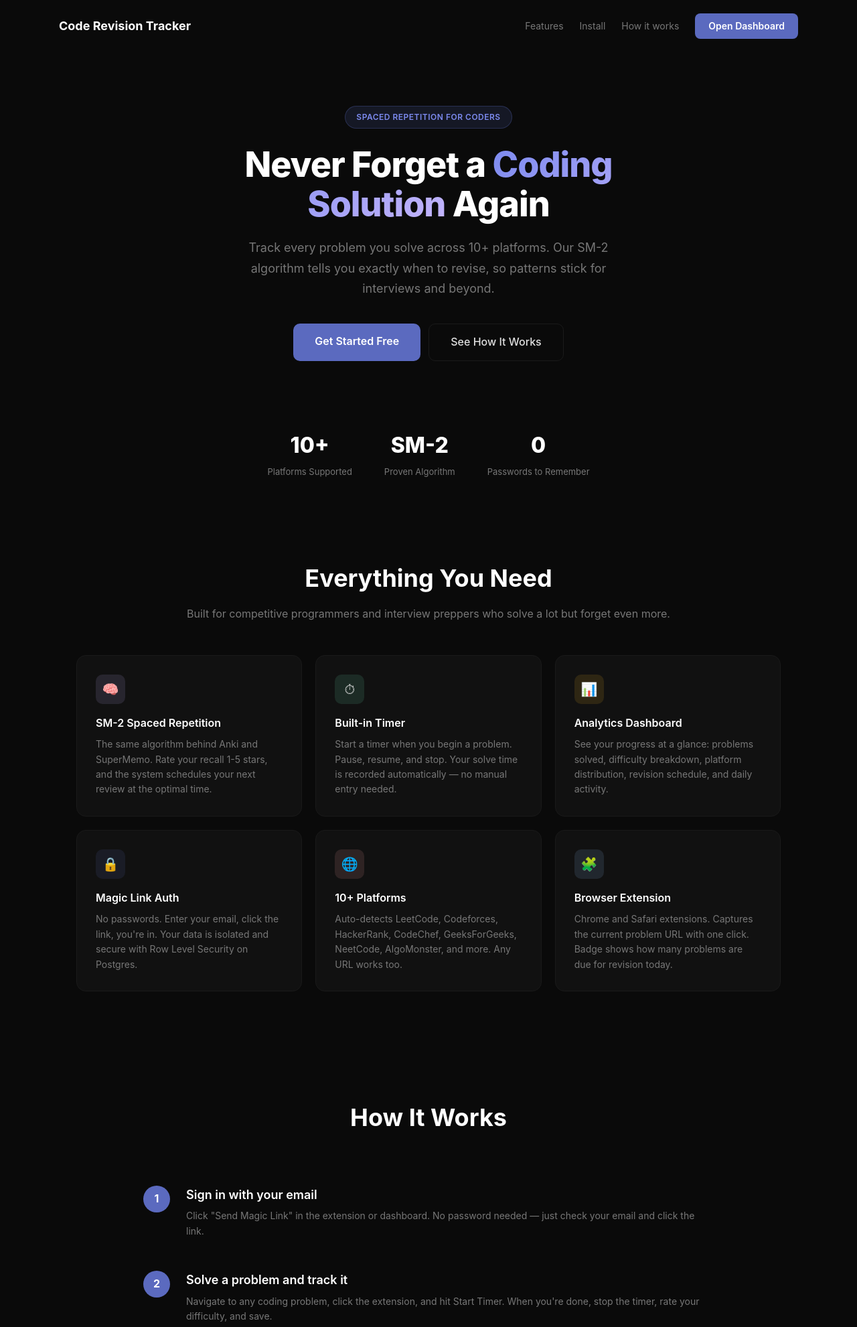
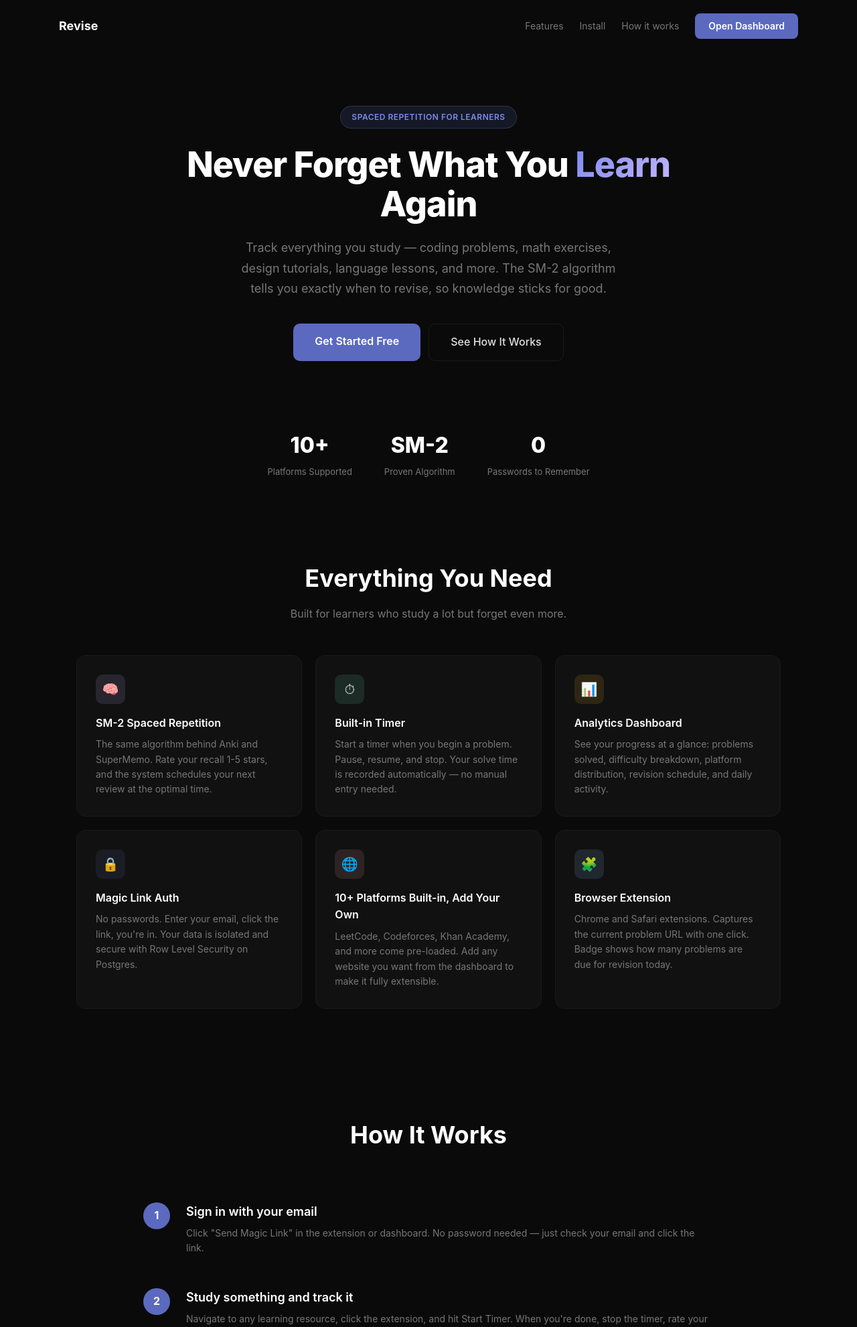
Before and after one commit to the-mrinal/code-revision-tracker, a FastAPI app: page / in a window 1280 px wide. Shown: the top 1981 px of the page at 67% size. Run offline with FastAPI, Linux system fonts and the light colour scheme.

Commit message:
Rebrand to Revise and add custom platform support
Rename all UI/copy from "Code Revision Tracker" to "Revise" with
domain-agnostic language. Add user_platforms table, CRUD API endpoints,
and a dashboard settings modal so users can define custom URL patterns
for auto-detecting any website.

Co-Authored-By: Claude Opus 4.6 <noreply@anthropic.com>

```diff
--- a/extension/popup.html
+++ b/extension/popup.html
@@ -7,7 +7,7 @@
 <body>
   <div class="header">
     <span class="logo">📝</span>
-    <h1>Code Revision Tracker</h1>
+    <h1>Revise</h1>
   </div>
 
   <div class="status" id="status">
@@ -85,7 +85,7 @@
 
     <div class="field">
       <label>Notes</label>
-      <textarea id="notes" placeholder="Key insights, patterns used..."></textarea>
+      <textarea id="notes" placeholder="Key insights, things to remember..."></textarea>
     </div>
 
     <button class="btn btn-primary" id="finishBtn" disabled>Save & Finish</button>
--- a/server/database.py
+++ b/server/database.py
@@ -1,4 +1,4 @@
-"""Supabase database queries for Code Revision Tracker."""
+"""Supabase database queries for Revise."""
 
 import os
 from datetime import date, datetime
@@ -194,6 +194,37 @@ def merge_duplicates(user_id: str):
             client.table("questions").delete().eq("id", other["id"]).execute()
 
 
+def get_user_platforms(user_id: str) -> list[dict]:
+    client = get_client()
+    result = (
+        client.table("user_platforms")
+        .select("id, user_id, name, url_pattern, created_at")
+        .eq("user_id", user_id)
+        .order("created_at", desc=False)
+        .execute()
+    )
+    return result.data
+
+
+def insert_user_platform(user_id: str, data: dict) -> dict:
+    client = get_client()
+    row = {"user_id": user_id, "name": data["name"], "url_pattern": data["url_pattern"]}
+    result = client.table("user_platforms").insert(row).execute()
+    return result.data[0]
+
+
+def delete_user_platform(user_id: str, platform_id: int) -> bool:
+    client = get_client()
+    result = (
+        client.table("user_platforms")
+        .delete()
+        .eq("user_id", user_id)
+        .eq("id", platform_id)
+        .execute()
+    )
+    return len(result.data) > 0
+
+
 def get_stats(user_id: str) -> dict:
     all_rows = get_all_questions(user_id)
     total = len(all_rows)
--- a/server/main.py
+++ b/server/main.py
@@ -1,4 +1,4 @@
-"""FastAPI server for Code Revision Tracker."""
+"""FastAPI server for Revise."""
 
 import re
 from datetime import date
@@ -17,20 +17,23 @@ from auth import (
 )
 from database import (
     delete_question,
+    delete_user_platform,
     find_by_url,
     get_all_questions,
     get_question,
     get_revisions_due,
     get_stats,
     get_today_activity,
+    get_user_platforms,
     increment_attempts,
     insert_question,
+    insert_user_platform,
     update_question,
     update_question_sm2,
 )
 from sm2 import sm2
 
-app = FastAPI(title="Code Revision Tracker")
+app = FastAPI(title="Revise")
 
 app.add_middleware(
     CORSMiddleware,
@@ -53,7 +56,11 @@ PLATFORM_PATTERNS = {
 }
 
 
-def detect_platform(url: str) -> str:
+def detect_platform(url: str, user_platforms: list[dict] | None = None) -> str:
+    if user_platforms:
+        for p in user_platforms:
+            if re.search(p["url_pattern"], url, re.IGNORECASE):
+                return p["name"]
     for platform, pattern in PLATFORM_PATTERNS.items():
         if re.search(pattern, url, re.IGNORECASE):
             return platform
@@ -87,6 +94,11 @@ class ReviewIn(BaseModel):
 
 class MagicLinkRequest(BaseModel):
     email: str
+
+
+class PlatformIn(BaseModel):
+    name: str
+    url_pattern: str
 
 
 class RefreshRequest(BaseModel):
@@ -138,7 +150,8 @@ def create_question(q: QuestionIn, user_id: str = Depends(get_current_user_id)):
     if existing:
         return increment_attempts(user_id, existing["id"], q.title)
 
-    platform = detect_platform(q.url)
+    user_plats = get_user_platforms(user_id)
+    platform = detect_platform(q.url, user_plats)
     sm2_result = sm2(q.self_rating, 2.5, 1, 0)
     data = {
         "url": q.url,
@@ -192,7 +205,8 @@ def edit_question(qid: int, q: QuestionUpdate, user_id: str = Depends(get_curren
         if val is not None:
             updates[field] = val
     if "url" in updates:
-        updates["platform"] = detect_platform(updates["url"])
+        user_plats = get_user_platforms(user_id)
+        updates["platform"] = detect_platform(updates["url"], user_plats)
     if not updates:
         raise HTTPException(400, "No fields to update")
     return update_question(user_id, qid, updates)
@@ -206,6 +220,27 @@ def activity_today(user_id: str = Depends(get_current_user_id)):
 @app.get("/api/stats")
 def stats(user_id: str = Depends(get_current_user_id)):
     return get_stats(user_id)
+
+
+@app.get("/api/platforms")
+def list_platforms(user_id: str = Depends(get_current_user_id)):
+    user_plats = get_user_platforms(user_id)
+    builtin = [{"name": name, "url_pattern": pattern, "builtin": True} for name, pattern in PLATFORM_PATTERNS.items()]
+    custom = [{**p, "builtin": False} for p in user_plats]
+    return builtin + custom
+
+
+@app.post("/api/platforms")
+def add_platform(p: PlatformIn, user_id: str = Depends(get_current_user_id)):
+    return insert_user_platform(user_id, {"name": p.name, "url_pattern": p.url_pattern})
+
+
+@app.delete("/api/platforms/{platform_id}")
+def remove_platform(platform_id: int, user_id: str = Depends(get_current_user_id)):
+    deleted = delete_user_platform(user_id, platform_id)
+    if not deleted:
+        raise HTTPException(404, "Platform not found")
+    return {"ok": True}
 
 
 @app.delete("/api/questions/{qid}")
--- a/server/templates/landing.html
+++ b/server/templates/landing.html
@@ -3,7 +3,7 @@
 <head>
 <meta charset="UTF-8">
 <meta name="viewport" content="width=device-width, initial-scale=1.0">
-<title>Code Revision Tracker — Never Forget a Solution Again</title>
+<title>Revise — Never Forget What You Learn</title>
 <style>
   :root {
     --bg: #0a0a0a;
@@ -404,7 +404,7 @@
 <body>
 
 <nav>
-  <a href="/" class="nav-brand">Code Revision Tracker</a>
+  <a href="/" class="nav-brand">Revise</a>
   <div class="nav-links">
     <a href="#features">Features</a>
     <a href="#install">Install</a>
@@ -414,9 +414,9 @@
 </nav>
 
 <section class="hero">
-  <div class="hero-badge">Spaced Repetition for Coders</div>
-  <h1>Never Forget a <span class="highlight">Coding Solution</span> Again</h1>
-  <p>Track every problem you solve across 10+ platforms. Our SM-2 algorithm tells you exactly when to revise, so patterns stick for interviews and beyond.</p>
+  <div class="hero-badge">Spaced Repetition for Learners</div>
+  <h1>Never Forget What You <span class="highlight">Learn</span> Again</h1>
+  <p>Track everything you study — coding problems, math exercises, design tutorials, language lessons, and more. The SM-2 algorithm tells you exactly when to revise, so knowledge sticks for good.</p>
   <div class="hero-buttons">
     <a href="/dashboard" class="btn-primary">Get Started Free</a>
     <a href="#how-it-works" class="btn-secondary">See How It Works</a>
@@ -440,7 +440,7 @@
 
 <section class="features-section" id="features">
   <h2>Everything You Need</h2>
-  <p class="section-sub">Built for competitive programmers and interview preppers who solve a lot but forget even more.</p>
+  <p class="section-sub">Built for learners who study a lot but forget even more.</p>
   <div class="features-grid">
     <div class="feature-card">
       <div class="feature-icon icon-brain">&#x1f9e0;</div>
@@ -464,8 +464,8 @@
     </div>
     <div class="feature-card">
       <div class="feature-icon icon-platforms">&#x1f310;</div>
-      <h3>10+ Platforms</h3>
-      <p>Auto-detects LeetCode, Codeforces, HackerRank, CodeChef, GeeksForGeeks, NeetCode, AlgoMonster, and more. Any URL works too.</p>
+      <h3>10+ Platforms Built-in, Add Your Own</h3>
+      <p>LeetCode, Codeforces, Khan Academy, and more come pre-loaded. Add any website you want from the dashboard to make it fully extensible.</p>
     </div>
     <div class="feature-card">
       <div class="feature-icon icon-extension">&#x1f9e9;</div>
@@ -488,8 +488,8 @@
     <div class="step">
       <div class="step-number">2</div>
       <div class="step-content">
-        <h3>Solve a problem and track it</h3>
-        <p>Navigate to any coding problem, click the extension, and hit Start Timer. When you're done, stop the timer, rate your difficulty, and save.</p>
+        <h3>Study something and track it</h3>
+        <p>Navigate to any learning resource, click the extension, and hit Start Timer. When you're done, stop the timer, rate your recall, and save.</p>
       </div>
     </div>
     <div class="step">
@@ -522,6 +522,7 @@
     <div class="platform-tag">NeetCode</div>
     <div class="platform-tag">AlgoMonster</div>
     <div class="platform-tag">DesignGurus</div>
+    <div class="platform-tag" style="border-color:var(--accent);color:var(--accent-light);">+ Add Your Own</div>
   </div>
 </section>
 
@@ -554,7 +555,7 @@
 </section>
 
 <footer>
-  <p>Built by <a href="https://mrinal.dev">Mrinal</a> &middot; powered by mass caffeine &amp; Claude (who wrote most of it, let's be honest) &middot; Code Revision Tracker</p>
+  <p>Built by <a href="https://mrinal.dev">Mrinal</a> &middot; powered by mass caffeine &amp; Claude (who wrote most of it, let's be honest) &middot; Revise</p>
 </footer>
 
 </body>
```
Also changed, not shown: server/templates/dashboard.html (+96 -9 lines), README.md, extension/manifest.json.
